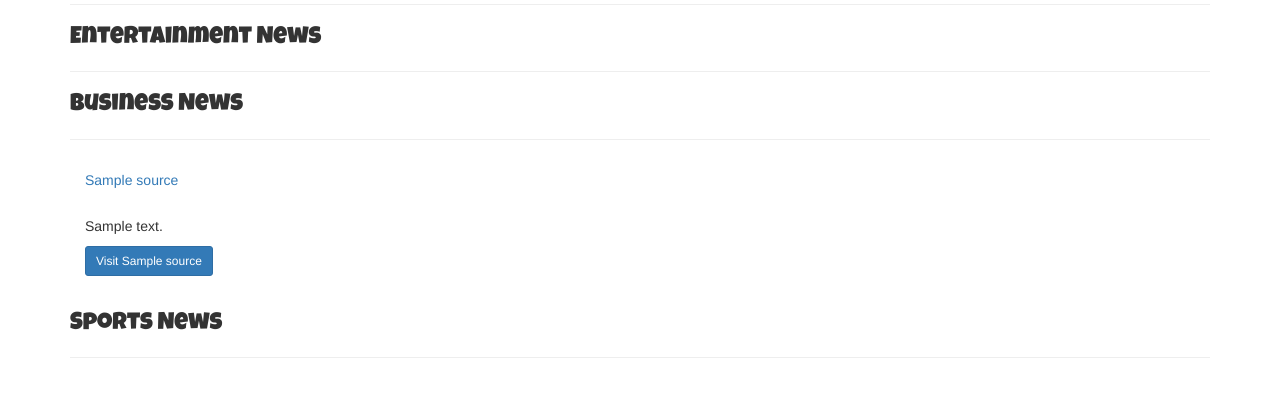
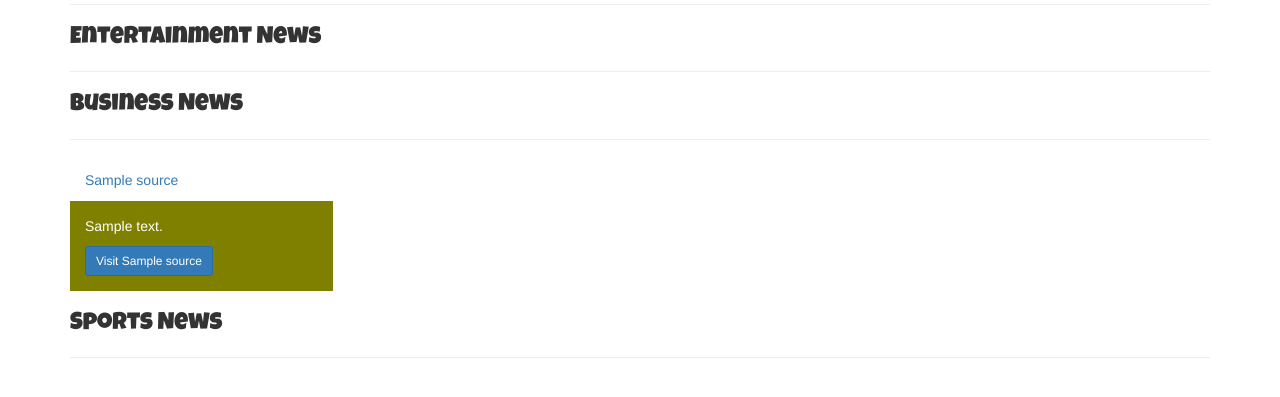
Before and after one commit to Johnonyango/News-Highlight, a Flask app: template app/templates/index.html in a window 1280 px wide. Shown: the part 247-644 px from the top of the page. Run offline with Flask 2, Linux system fonts and the light colour scheme; the template is opened without the code that fills it: most values are stand-ins (such as "Sample title", 1, 10 or a date in 2020); some libraries are stand-ins or nearby versions.

Commit message:
modified several files

```diff
--- a/app/static/styles.css
+++ b/app/static/styles.css
@@ -1,11 +1,10 @@
   /* body{
     background-image: url("https://digitalsynopsis.com/wp-content/uploads/2017/07/beautiful-color-ui-gradients-backgrounds-can-you-feel-the-love-tonight.png")
  }   */
-.panel-heading{
-    /* color: white; */
-}
+
 .panel-body{
-    /* color: white; */
+    background-color: olive;
+    color: white;
 }
 h1 {
     font-family: 'Monoton', cursive;
```
